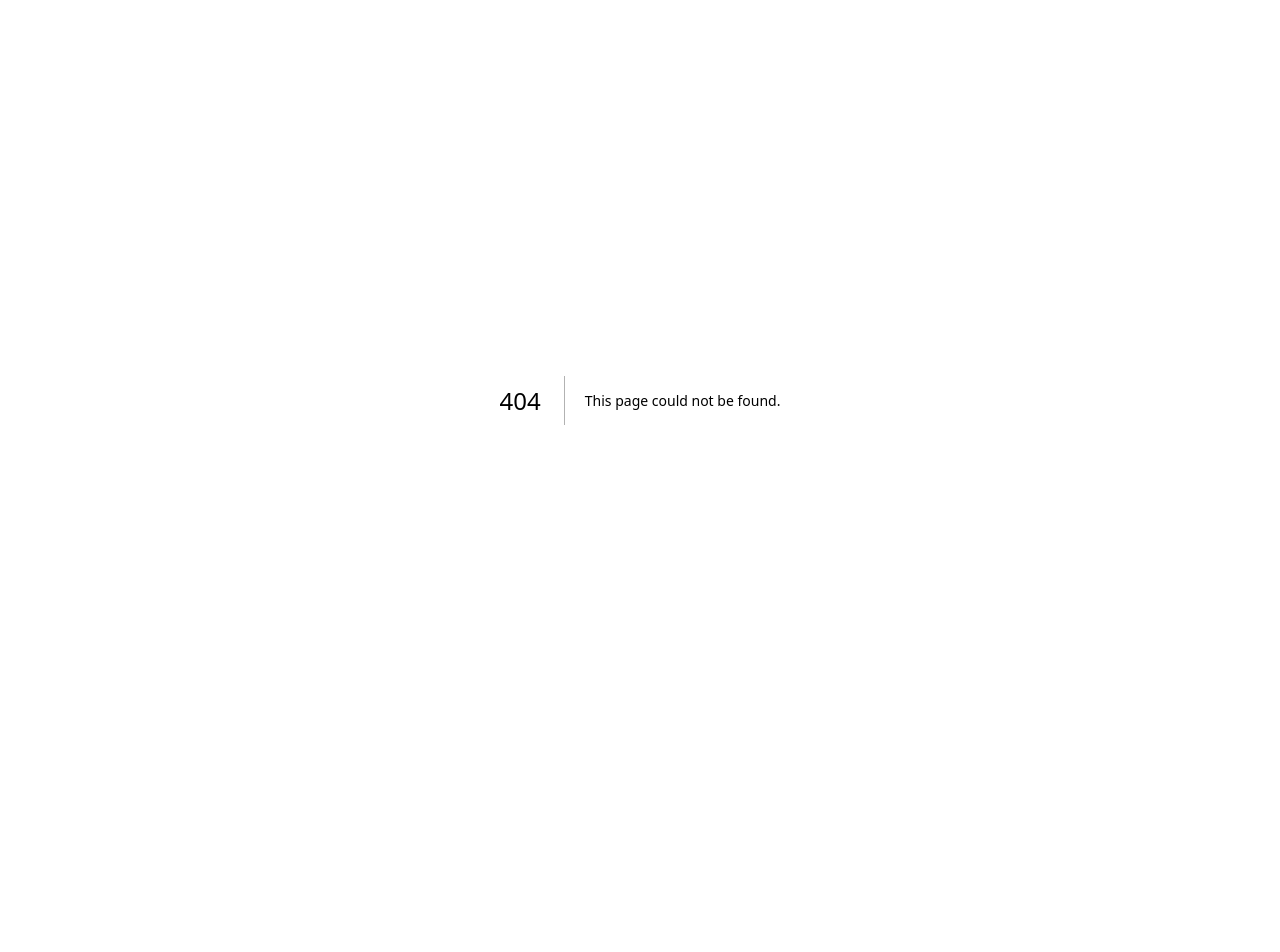
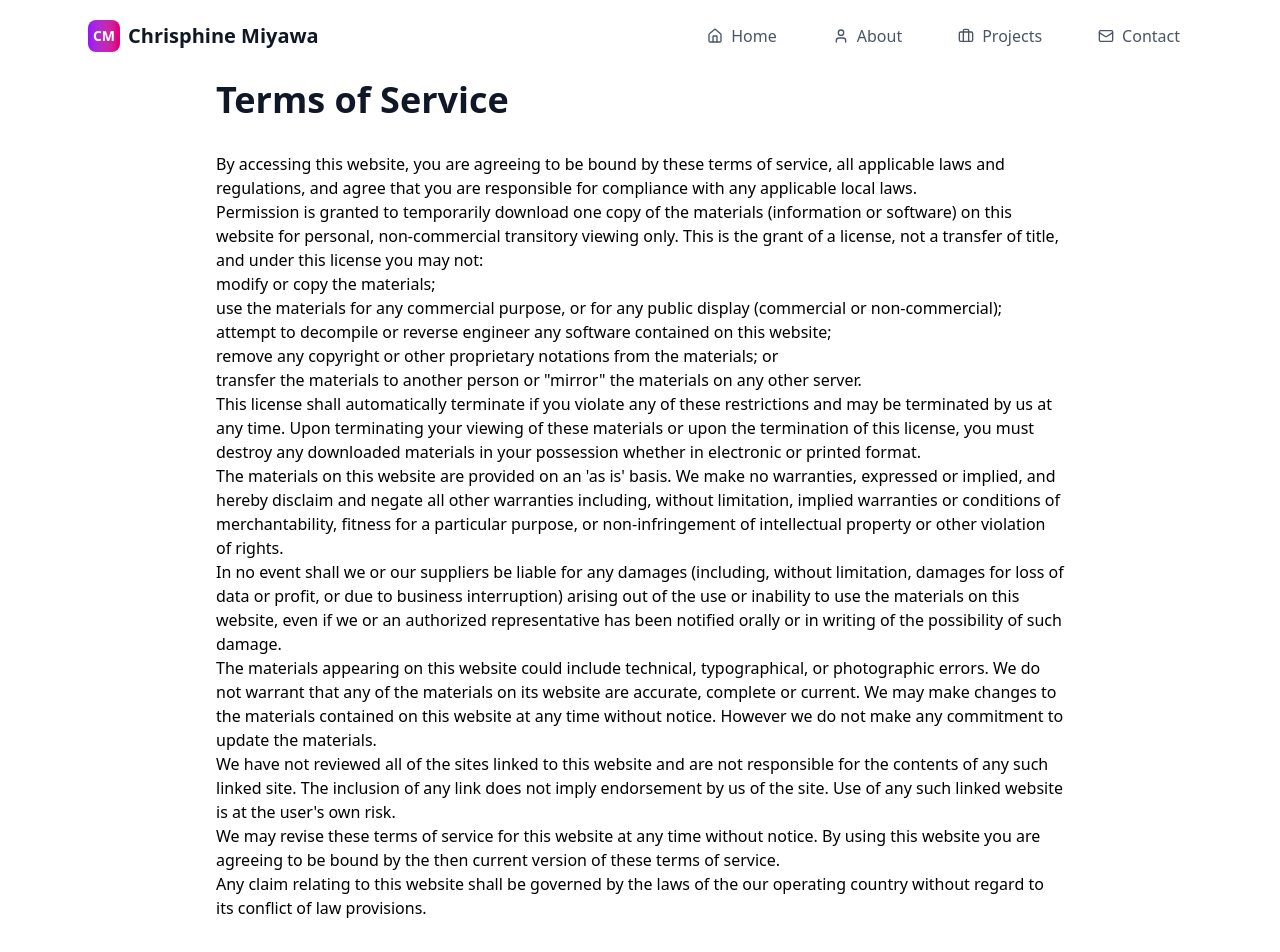
Before and after one commit to Chrisphine0/portfolios, a Next.js app: page /terms-of-service in a window 1280 px wide. Before the commit this address had no page. Shown: the top 952 px of the page. Before the commit the page ends 800 px from the top, so only its background shows below. Built offline with nearby package versions, Linux system fonts and the light colour scheme.

Commit message:
created the "Terms of Service" page

```diff
--- /dev/null
+++ b/app/terms-of-service/page.tsx
@@ -0,0 +1,88 @@
+'use client'
+
+import Navigation from '@/components/navigation'
+import Footer from '@/components/footer'
+
+export default function TermsOfService() {
+  return (
+    <div className="min-h-screen bg-white dark:bg-gray-900">
+      <Navigation />
+      <main className="max-w-4xl mx-auto px-6 py-20">
+        <h1 className="text-4xl font-bold text-gray-900 dark:text-white mb-8">Terms of Service</h1>
+        <div className="prose prose-lg dark:prose-invert">
+          <p>
+            By accessing this website, you are agreeing to be bound by these terms of service, all
+            applicable laws and regulations, and agree that you are responsible for compliance with
+            any applicable local laws.
+          </p>
+          <p>
+            Permission is granted to temporarily download one copy of the materials (information
+            or software) on this website for personal, non-commercial transitory viewing only.
+            This is the grant of a license, not a transfer of title, and under this license you
+            may not:
+          </p>
+          <ul>
+            <li>modify or copy the materials;</li>
+            <li>
+              use the materials for any commercial purpose, or for any public display
+              (commercial or non-commercial);
+            </li>
+            <li>
+              attempt to decompile or reverse engineer any software contained on this website;
+            </li>
+            <li>
+              remove any copyright or other proprietary notations from the materials; or
+            </li>
+            <li>
+              transfer the materials to another person or "mirror" the materials on any other
+              server.
+            </li>
+          </ul>
+          <p>
+            This license shall automatically terminate if you violate any of these restrictions
+            and may be terminated by us at any time. Upon terminating your viewing of these
+            materials or upon the termination of this license, you must destroy any downloaded
+            materials in your possession whether in electronic or printed format.
+          </p>
+          <p>
+            The materials on this website are provided on an 'as is' basis. We make no
+            warranties, expressed or implied, and hereby disclaim and negate all other
+            warranties including, without limitation, implied warranties or conditions of
+            merchantability, fitness for a particular purpose, or non-infringement of
+            intellectual property or other violation of rights.
+          </p>
+          <p>
+            In no event shall we or our suppliers be liable for any damages (including, without
+            limitation, damages for loss of data or profit, or due to business interruption)
+            arising out of the use or inability to use the materials on this website, even if we
+            or an authorized representative has been notified orally or in writing of the
+            possibility of such damage.
+          </p>
+          <p>
+            The materials appearing on this website could include technical, typographical, or
+            photographic errors. We do not warrant that any of the materials on its website are
+            accurate, complete or current. We may make changes to the materials contained on this
+            website at any time without notice. However we do not make any commitment to update
+            the materials.
+          </p>
+          <p>
+            We have not reviewed all of the sites linked to this website and are not responsible
+            for the contents of any such linked site. The inclusion of any link does not imply
+            endorsement by us of the site. Use of any such linked website is at the user's own
+            risk.
+          </p>
+          <p>
+            We may revise these terms of service for this website at any time without notice. By
+            using this website you are agreeing to be bound by the then current version of these
+            terms of service.
+          </p>
+          <p>
+            Any claim relating to this website shall be governed by the laws of the our
+            operating country without regard to its conflict of law provisions.
+          </p>
+        </div>
+      </main>
+      <Footer />
+    </div>
+  )
+}
```
